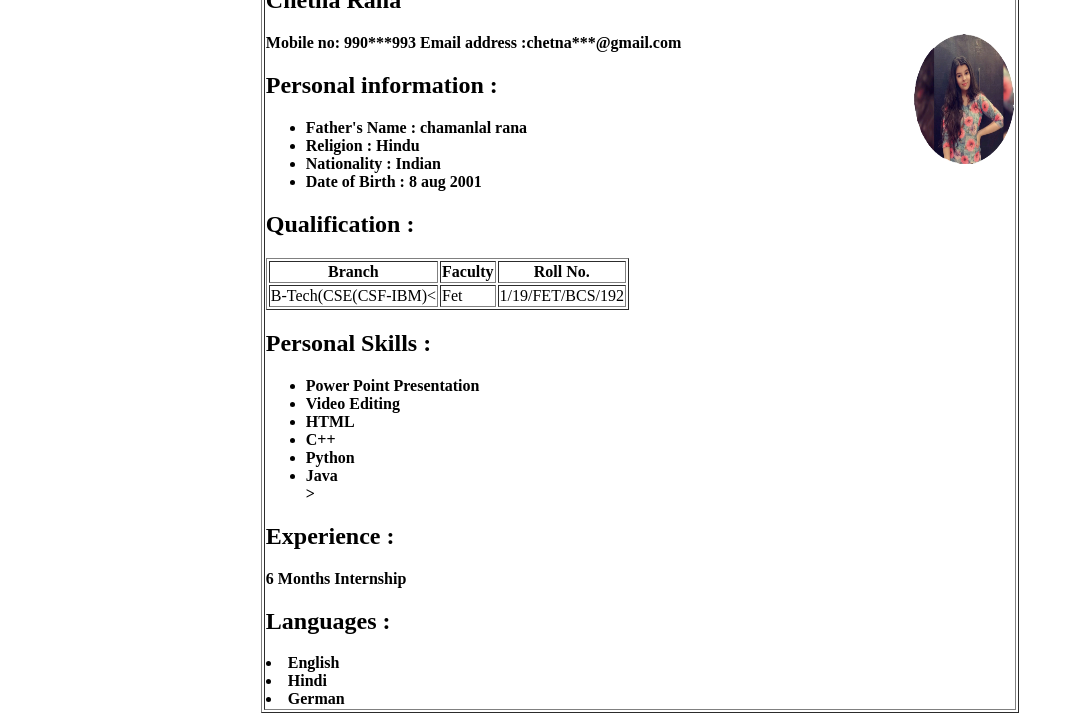
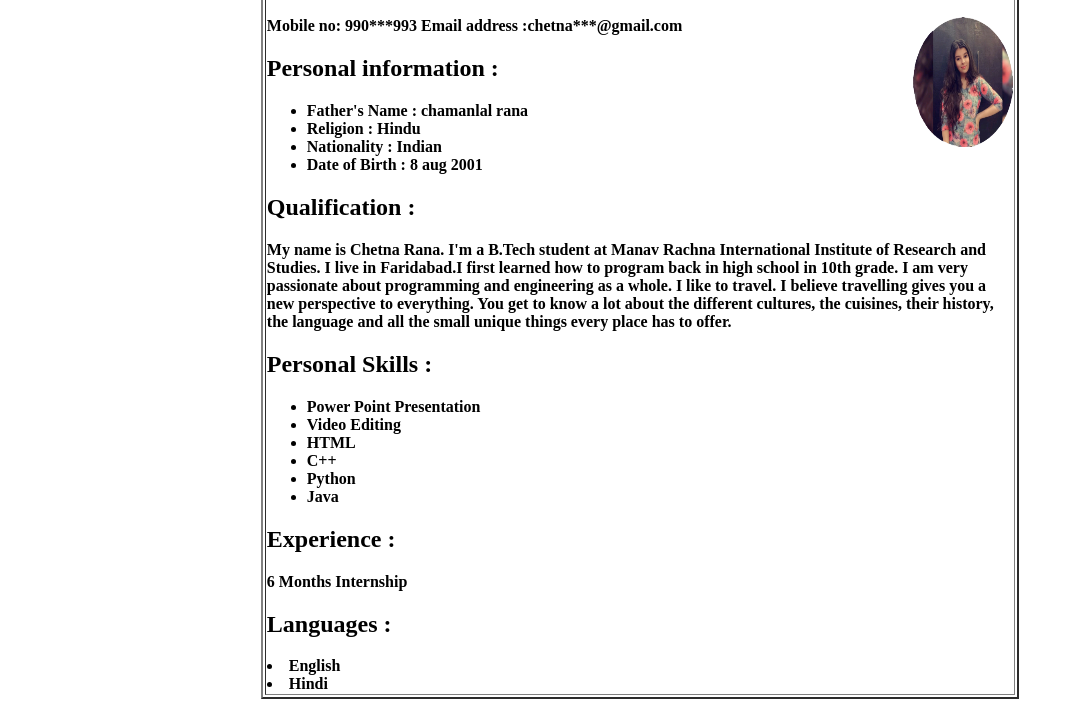
Before and after one commit to chetnarana08/style-portfolio, a plain HTML site: page index.html in a window 1280 px wide. Shown: the part 108-829 px from the top of the page, without its empty margins (0-1074 px from the left). Drawn offline with Linux system fonts and the light colour scheme.

Commit message:
Update index.html

```diff
--- a/index.html
+++ b/index.html
@@ -1,4 +1,3 @@
-resume
 <html>
 <head>
 <title>
@@ -6,7 +5,7 @@ My Resume
 </title>
 </head>
 <body>
-<table border = "1" align = "center" width = "60%">
+<table border = "2" align = "center" width = "60%">
 <tr>
 <th>
 <h1>My resume</h2>
@@ -28,16 +27,9 @@ Email address :chetna***@gmail.com
 <li> Date of Birth : 8 aug 2001</li>
 </ul>
 <h2> Qualification : </h2>
-<table border = "1"><tr><th>Branch</th><th>
-Faculty
-</th>
-<th>Roll No.</th>
-<tr>
-<td>B-Tech(CSE(CSF-IBM)<</td>
-<td>Fet</td>
-<td> 1/19/FET/BCS/192</td>
-</tr>
-</table>
+<p>My name is Chetna Rana. I'm a B.Tech student at
+Manav Rachna International Institute of Research and Studies. I live in Faridabad.I first learned how to program back in high school in 10th grade. I am very passionate about programming and engineering as a whole.
+I like to travel. I believe travelling gives you a new perspective to everything. You get to know a lot about the different cultures, the cuisines, their history, the language and all the small unique things every place has to offer.
 <h2>Personal Skills : </h2>
 <ul>
 <li> Power Point Presentation </li>
@@ -45,7 +37,7 @@ Faculty
 <li> HTML </li>
 <li> C++ </li>
 <li> Python</li>
-<li> Java </li>>
+<li> Java </li>
 </ul>
 <h2> Experience : </h2>
 6 Months Internship
@@ -53,7 +45,6 @@ Faculty
 <ul>
 <li> English </li>
 <li> Hindi </li>
-<li> German </li>
 </ul>
 </table>
 </body>
```
